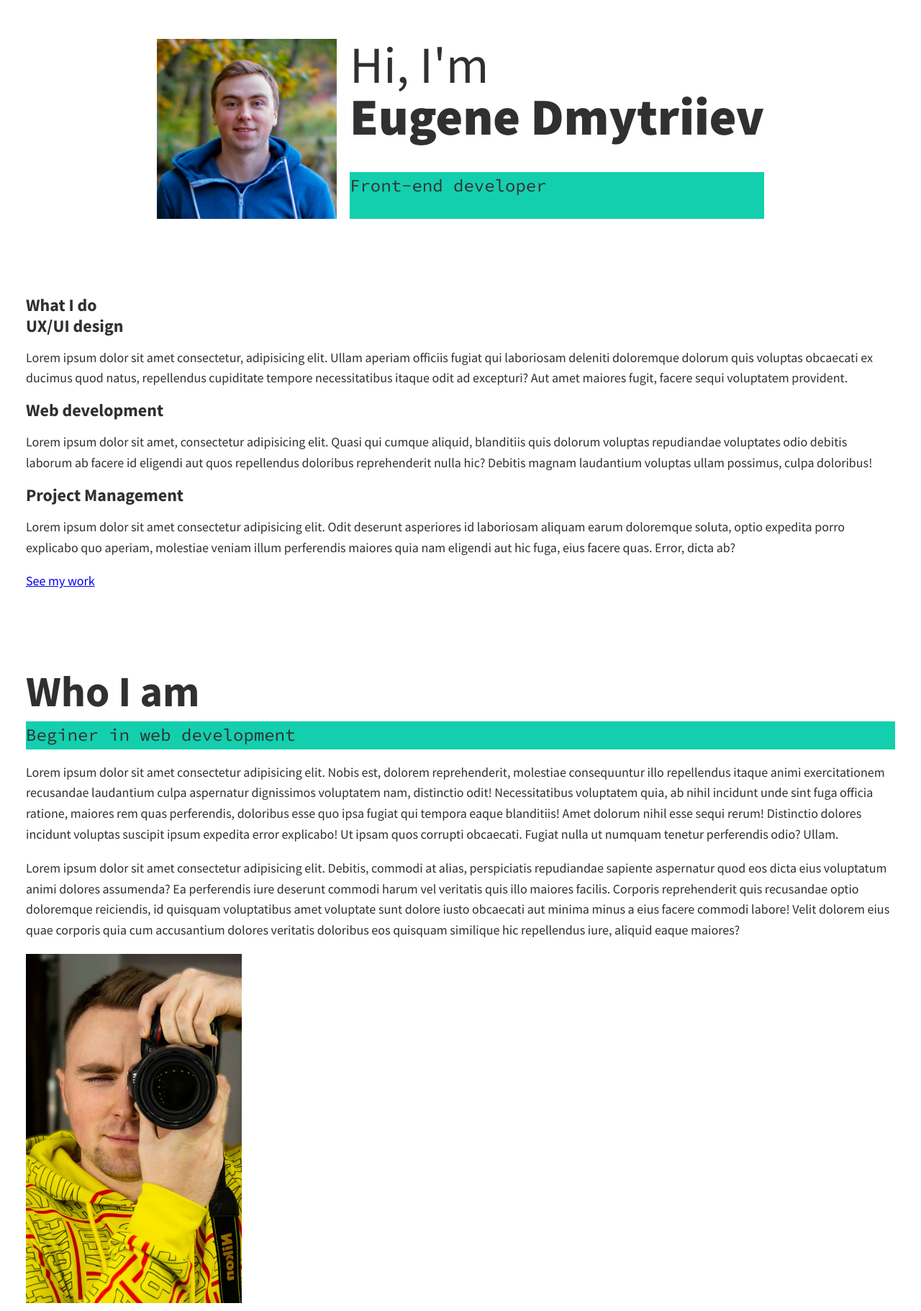
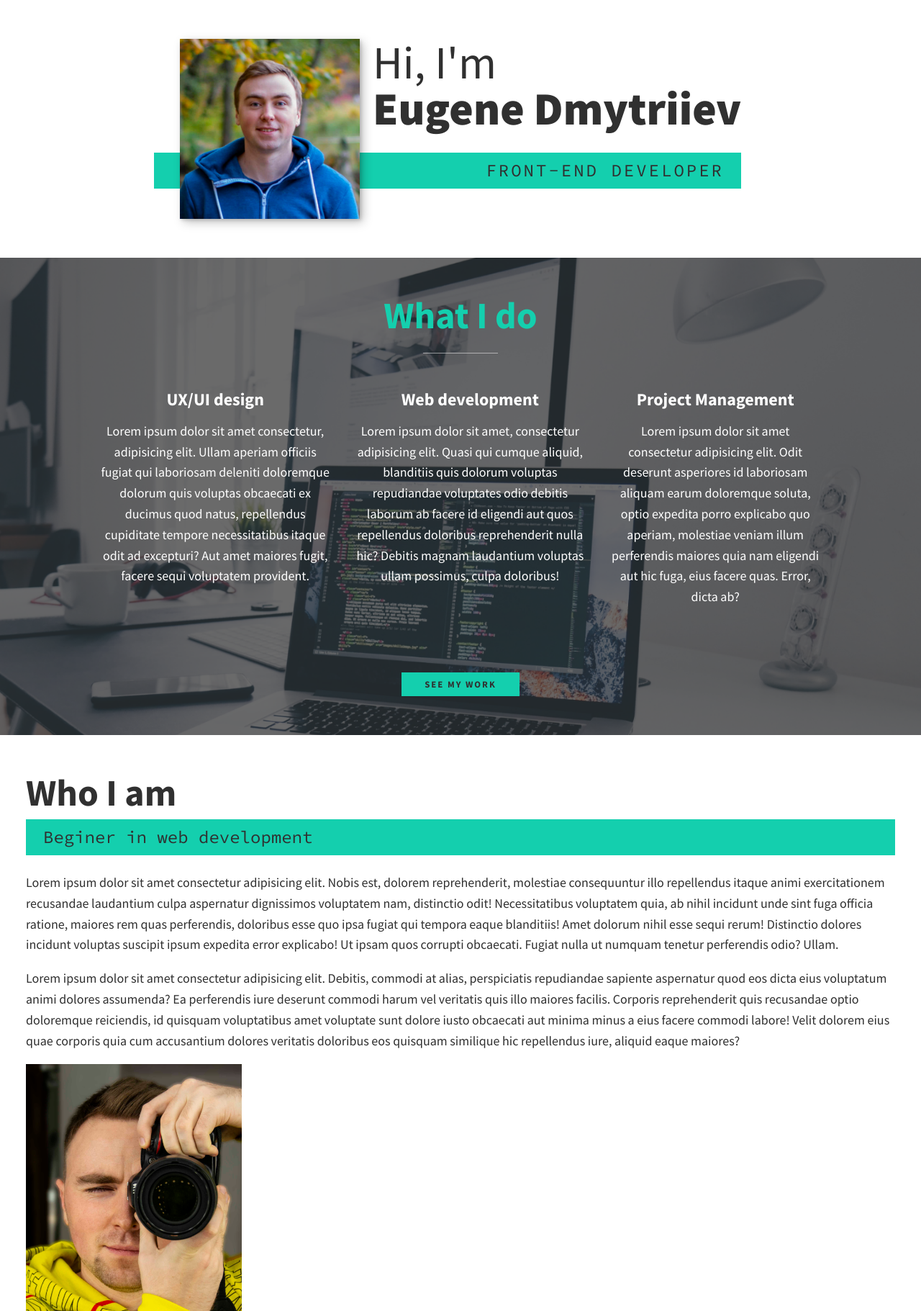
Before and after one commit to eugene-dmytriiev/Portfolio-website, a PHP site: page / in a window 1280 px wide. Shown: the part 99-1920 px from the top of the page at 72% size. Run offline with PHP 8.4, Linux system fonts and the light colour scheme.

Commit message:
Added services section style

```diff
--- a/css/style.css
+++ b/css/style.css
@@ -10,7 +10,7 @@
 
     /* FONT SIZES */
     --fs-h1: 3rem;
-    --fs-h2: 2.25rem;
+    --fs-h2: 2.5rem;
     --fs-h3: 1.25rem;
     --fs-body: 1rem;
 
@@ -19,13 +19,17 @@
     --clr-dark:#303030;
     --clr-highlight: #14CFAE;
 
+    /* BOX SHADOW */
+
+    --bs: 0.25em 0.25em 0.75em rgba(0,0,0,0.25),
+    0.125em 0.125em 0.25em rgba(0,0,0, 0.15);
 
 }
 /* LARGE SCREEN FONTS */
 @media (min-width: 800px){
     :root{
-        --fs-h1: 4.5rem;
-        --fs-h2: 3.75rem;
+        --fs-h1: 4rem;
+        --fs-h2: 3.25rem;
         --fs-h3: 1.5rem;
         --fs-body: 1.125rem;
     }
@@ -73,6 +77,25 @@ strong {
     font-weight: 900;
 }
 
+
+.btn{
+    display: inline-block;
+    padding: 0.5em 2.5em;
+    background: var(--clr-highlight);
+    color: var(--clr-dark);
+    text-decoration: none;
+    cursor: pointer;
+    font-size: 0.8rem;
+    text-transform: uppercase;
+    letter-spacing: 2px;
+    font-weight: bold;
+    transition: transform 200ms ease-in-out;
+}
+
+.btn:hover{
+    transform: scale(1.1);
+}
+
 /* TITLES */
 
 .section__title {
@@ -93,17 +116,28 @@ strong {
 .section__subtitle--intro, .section__subtitle--about {
     background-color: var(--clr-highlight);
     font-family: var(--ff-secondary);
+    font-size: var(--fs-h3);
+    padding: 0.25em 1em;
+    margin-bottom: 1em;
 }
 
-/* HEADER */
+/* ==================
+    HEADER
+=========================*/
 
 nav {display: none;} /*hardcode*/
 
-/* INTRO SECTION */
+/* ==========================
+    INTRO SECTION
+    ========================*/
 
 .intro{
     position: relative;
 
+}
+
+.intro__img{
+    box-shadow: var(--bs);
 }
 
 @media (min-width: 600px){
@@ -114,9 +148,74 @@ nav {display: none;} /*hardcode*/
         grid-column-gap: 1em;
         grid-template-areas: "img title" "img subtitle";
         grid-template-columns: min-content max-content;
+        max-width: 100%;
+        padding: auto 1em;
+
     }
     .intro__img{
         grid-area: img;
         min-width: 250px;
+        position: relative;
+        z-index: 2;
+    }
+
+    .section__subtitle--intro{
+        align-self: start;
+        grid-column: -1 / 1;
+        grid-row: 2;
+        text-align: right;
+        position: relative;
+        left: -1.5em;
+        width: calc(100% + 1.5em);
+        letter-spacing: 3px;
+        text-transform: uppercase;
     }
 }
+
+/* =================
+    SERVICES
+=================*/
+
+.my-services {
+    background-color: var(--clr-dark);
+    background-image: url(../img/bg-services.png);
+    background-size: cover;
+    /* background-blend-mode: multiply; */
+    color: var(--clr-light);
+    text-align: center;
+}
+
+.section__title--services{
+    color: var(--clr-highlight);
+    position: relative;
+}
+.section__title--services::after{
+    content: '';
+    display: block;
+    width: 2em;
+    height: 1px;
+    margin: 0.5em auto 1em;
+    background-color: var(--clr-light);
+    opacity: 0.5;
+}
+
+.services {
+    margin-bottom: 4em;
+}
+.service{
+    max-width: 450px;
+    margin: 0 auto;
+}
+
+@media (min-width: 800px){
+    .services{
+        display: flex;
+        max-width: 1000px;
+        margin-left: auto;
+        margin-right: auto;
+    }
+
+    .service + .service{
+        margin-left: 2em;
+    }
+}
--- a/index.html
+++ b/index.html
@@ -47,9 +47,9 @@
 
     <!-- Services -->
     <section class="my-services" id="services">
-        <h3 class="section__title section__title--services">
+        <h2 class="section__title section__title--services">
             What I do
-        </h3>
+        </h2>
         <div class="services">
             <div class="service">
                 <h3>UX/UI design</h3>
```
Also changed, not shown: img/bg-services.png (renamed from img/christopher-gower-m_HRfLhgABo-unsplash.png).
